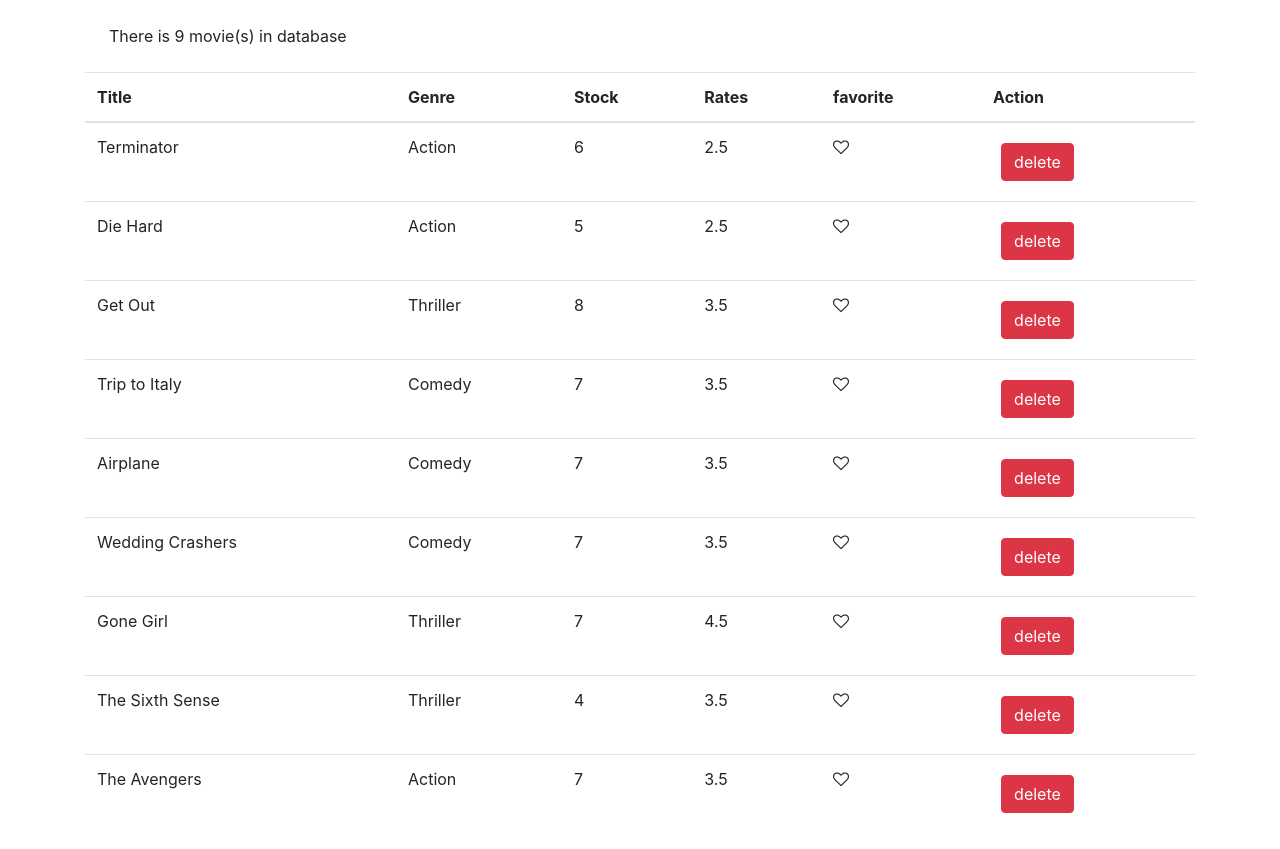
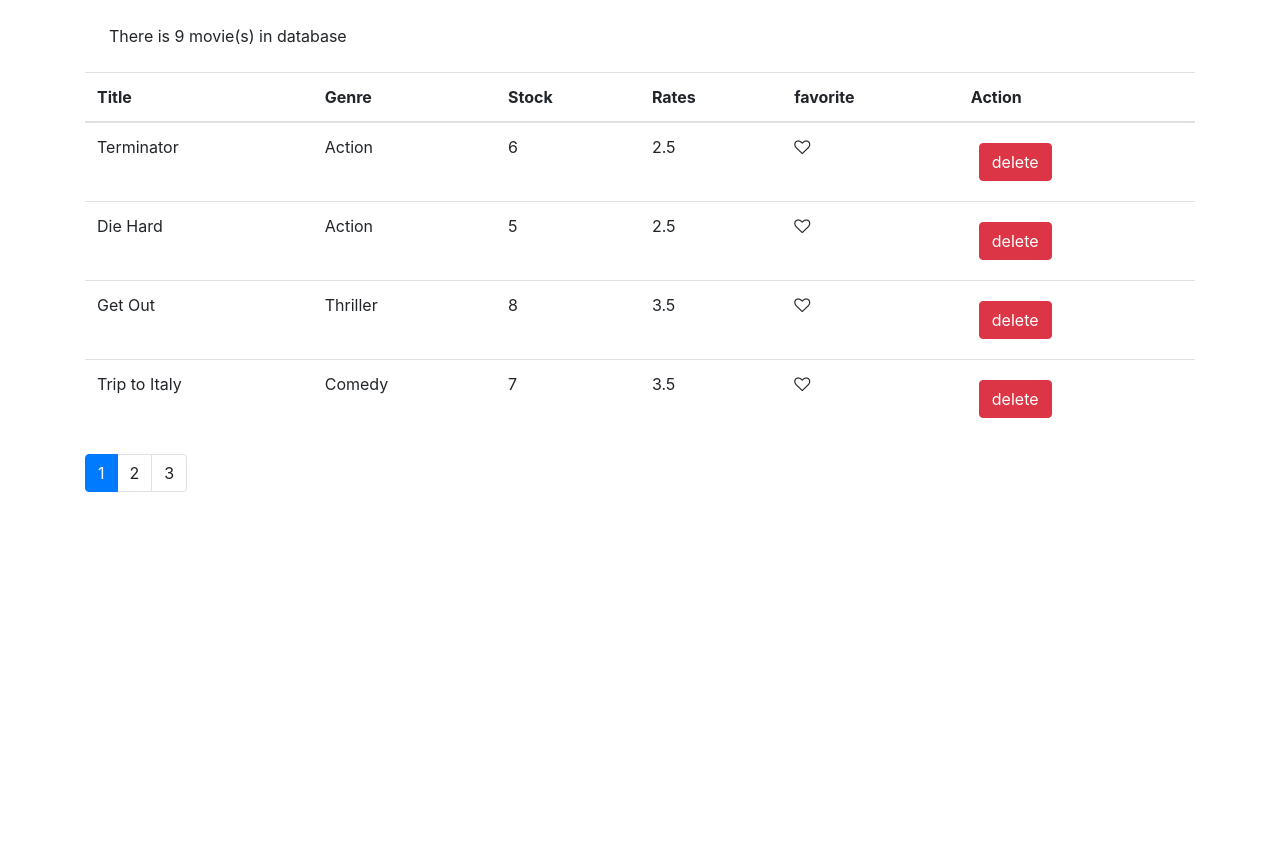
Before and after one commit to StevOrc/react-concept, a React (Create React App) app: page /movies in a window 1280 px wide. After the commit the page ends 800 px from the top, so only its background shows below. Built offline with nearby package versions, Linux system fonts and the light colour scheme.

Commit message:
pagination added to the project

```diff
--- a/package.json
+++ b/package.json
@@ -8,6 +8,7 @@
     "@testing-library/user-event": "^7.2.1",
     "bootstrap": "^4.1.1",
     "font-awesome": "^4.7.0",
+    "lodash": "^4.17.10",
     "react": "^16.13.1",
     "react-dom": "^16.13.1",
     "react-scripts": "3.4.1"
--- a/src/components/features/movies/Movie.jsx
+++ b/src/components/features/movies/Movie.jsx
@@ -1,17 +1,23 @@
-import React, { Component } from 'react';
+import React, { Component, Fragment } from 'react';
 import {getMovies, deleteMovie, toogleLikeMovie} from '../../../services/fakeMovieService';
-import {Like} from '../../';
+import {Like, Pagination} from '../../';
+import {paginate} from '../../../utils/paginate';
 
 export default class Movie extends Component {
     state = {
-        movies: getMovies()
+        movies: getMovies(),
+        pageSize: 4,
+        currentPage: 1
     }
     render() {
         const {length: count} = this.state.movies;
+        const {pageSize, currentPage, movies: allMovies} = this.state;
         if(count === 0) return <p className="m-4">No movie in Databse</p>;
 
+        const movies = paginate(allMovies, currentPage, pageSize);
+
         return (
-        <React.Fragment>
+        <Fragment>
             <p className="m-4">There is {count} movie(s) in database</p>
             <table className="table">
                 <thead>
@@ -25,10 +31,16 @@
                     </tr>
                 </thead>
                 <tbody>
-                    {this.displayMovieList()}
+                    {this.displayMovieList(movies)}
                 </tbody>
             </table>
-        </React.Fragment>
+            <Pagination
+                itemsCount={count}
+                pageSize={pageSize}
+                currentPage={currentPage}
+                onPageChange={this.handlePageChange}
+            />
+        </Fragment>
         )
     }
 
@@ -37,13 +49,17 @@
         this.setState({movies: getMovies()});
     }
 
+    handlePageChange = page => {
+        this.setState({currentPage: page});
+    }
+
     handleDeleteMovie = (movie) => {
         deleteMovie(movie._id);
         this.setState({movies: getMovies()});
     }
 
-    displayMovieList = () => {
-        const reslut = this.state.movies.map( movie => {
+    displayMovieList = (movies) => {
+        const reslut = movies.map( movie => {
             return (<tr key={movie._id}>
                     <td>{movie.title}</td>
                     <td>{movie.genre.name}</td>
--- a/src/components/index.js
+++ b/src/components/index.js
@@ -4,3 +4,4 @@
 export {default as Counters} from './concepts/Counters';
 export {default as NavBar} from './navbar/NavBar';
 export {default as Like} from './shared/components/Like';
+export {default as Pagination} from './shared/components/Pagination';
--- /dev/null
+++ b/src/components/shared/components/Pagination.jsx
@@ -0,0 +1,22 @@
+import React from 'react';
+import _ from 'lodash';
+
+const Pagination = (props) => {
+
+    const {itemsCount, pageSize, currentPage, onPageChange} = props;
+    const pagesCount = Math.ceil(itemsCount / pageSize);
+    if(pagesCount === 1) return null;
+    const pages =  _.range(1, pagesCount + 1);
+
+    return (
+        <nav>
+            <ul className="pagination">
+                {pages.map( page => <li key={page} className={ page === currentPage ? 'page-item active' : 'page-item' }>
+                    <a onClick={() => onPageChange(page)} className="page-link">{page}</a>
+                </li>)}
+            </ul>
+        </nav>
+    );
+}
+
+export default Pagination;
--- /dev/null
+++ b/src/utils/paginate.js
@@ -0,0 +1,9 @@
+import _ from 'lodash';
+
+export function paginate(items, pageNumber, pageSize){
+    const startIndex = (pageNumber -1) * pageSize;
+    return _(items)
+        .slice(startIndex)
+        .take(pageSize)
+        .value();
+}
```
Also changed, not shown: 1 other file (tests, documents, lock files or other folders).
